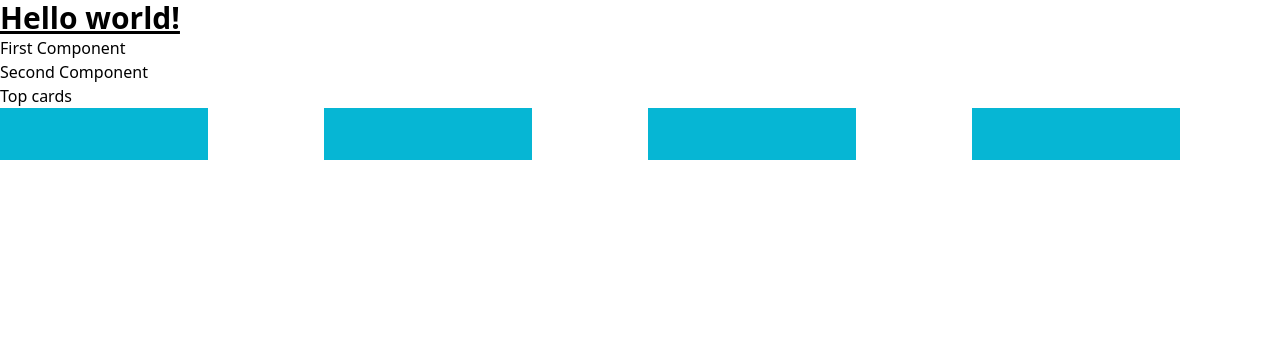
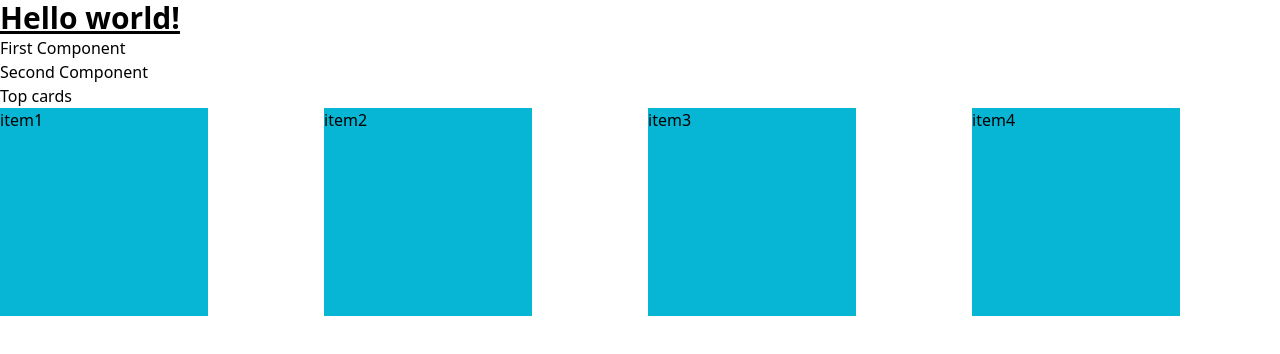
Before and after one commit to zdavidson/nextfan-angular, an Angular app: page /top-cards in a window 1280 px wide. Shown: the top 354 px of the page. Built offline with nearby package versions, Linux system fonts and the light colour scheme.

Commit message:
cards populating

```diff
--- a/src/app/card/card.component.html
+++ b/src/app/card/card.component.html
@@ -1,5 +1,7 @@
 <div
   class="md:container md:mx-auto columns-2 md:columns-4 min-h-screen min-w-full"
 >
-  <div class="w-52 h-52 bg-cyan-500"></div>
+  <div *ngFor="let item of items" class="w-52 h-52 bg-cyan-500">
+    {{ item.name }}
+  </div>
 </div>
--- a/src/app/card/card.component.ts
+++ b/src/app/card/card.component.ts
@@ -3,13 +3,45 @@ import { Component, OnInit } from '@angular/core';
 @Component({
   selector: 'app-card',
   templateUrl: './card.component.html',
-  styleUrls: ['./card.component.css']
+  styleUrls: ['./card.component.css'],
 })
 export class CardComponent implements OnInit {
+  items = [
+    {
+      imageUrl: '',
+      name: 'item1',
+      price: 345,
+      description: '',
+      itemCount: 234,
+      createdDate: new Date().valueOf(),
+    },
+    {
+      imageUrl: '',
+      name: 'item2',
+      price: 345,
+      description: '',
+      itemCount: 234,
+      createdDate: new Date().valueOf(),
+    },
+    {
+      imageUrl: '',
+      name: 'item3',
+      price: 345,
+      description: '',
+      itemCount: 234,
+      createdDate: new Date().valueOf(),
+    },
+    {
+      imageUrl: '',
+      name: 'item4',
+      price: 345,
+      description: '',
+      itemCount: 234,
+      createdDate: new Date().valueOf(),
+    },
+  ];
 
-  constructor() { }
+  constructor() {}
 
-  ngOnInit(): void {
-  }
-
+  ngOnInit(): void {}
 }
```
